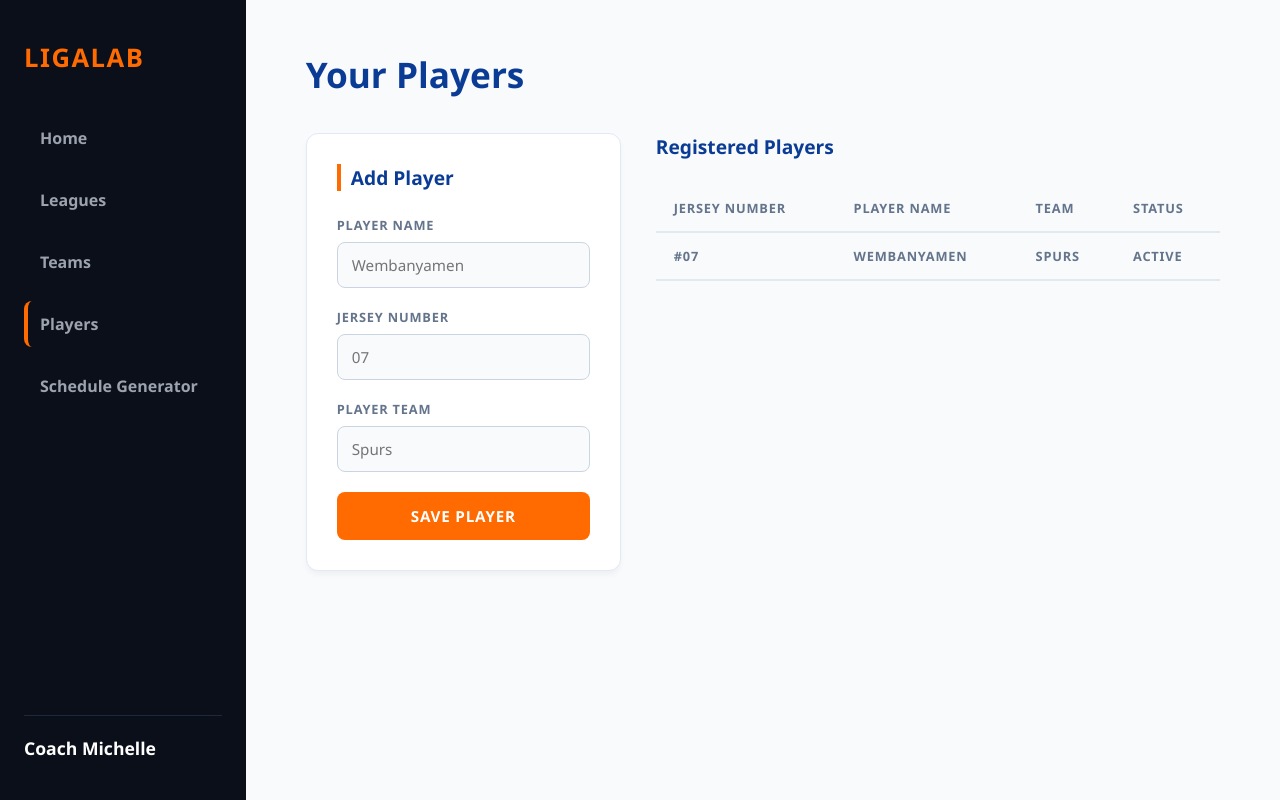
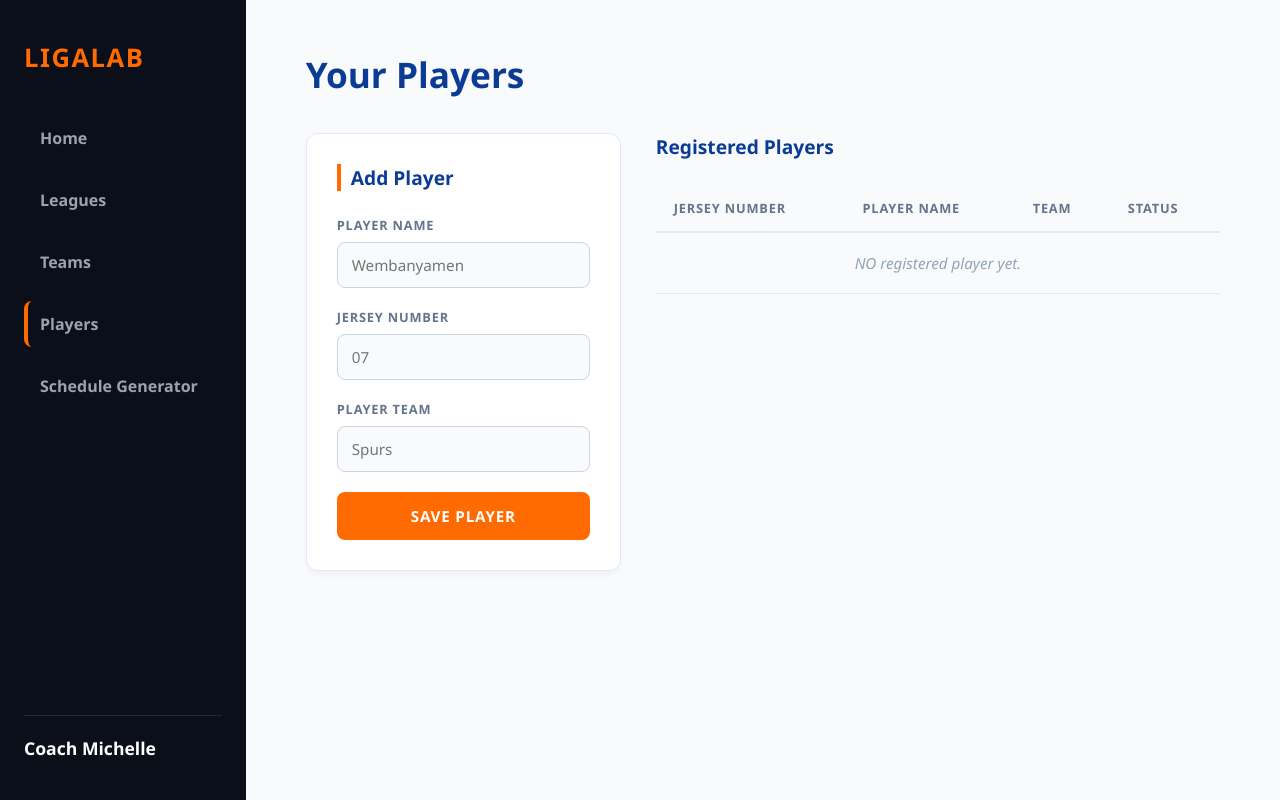
Before and after one commit to mdlcodes/LigaLab, a Flask app: page /players in a window 1280 px wide. Run offline with Flask 3, Linux system fonts and the light colour scheme; lists and menus that the app fills with data are empty.

Commit message:
Feat: Did the same thing for the player page

```diff
--- a/app.py
+++ b/app.py
@@ -93,9 +93,35 @@ def teams():
 
     return render_template('teams.html', teams=teams_database)
 
-@app.route('/players')
+
+#PLAYER
+players_database = []
+
+player_counter = 1
+
+@app.route('/players', methods=['GET', 'POST'])
 def players():
-    return render_template('players.html')
+    global player_counter
+
+    if request.method == 'POST':
+        player_name = request.form.get('ligalab-player-name')
+        player_number = request.form.get('ligalab-player-number')
+        player_team = request.form.get('ligalab-player-team')
+
+        if player_name and player_number and player_team:
+            player_counter += 1
+
+        new_player={
+            "name": player_name,
+            "number": player_number,
+            "teams": player_team,
+            "status": "Active Roster"
+        }
+
+        players_database.append(new_player)
+
+    return render_template('players.html', players=players_database)
+
 
 @app.route('/schedules')
 def schedules():
--- a/templates/players.html
+++ b/templates/players.html
@@ -15,8 +15,8 @@
                         <a href="{{ url_for('home')}}" class="menu-item">Home</a>
                         <a href="{{ url_for('leagues') }}" class="menu-item">Leagues</a>
                         <a href="{{ url_for('teams')}}" class="menu-item">Teams</a>
-                        <a href="#" class="menu-item active">Players</a>
-                        <a href="#" class="menu-item">Schedule Generator</a>
+                        <a href="{{ url_for('players')}}" class="menu-item active">Players</a>
+                        <a href="{{ url_for('schedules')}}" class="menu-item">Schedule Generator</a>
                     </nav>
 
                     <div class="sidebar-user-badge">Coach Michelle</div>
@@ -37,17 +37,17 @@
                             <form action="#" method="POST">
                                 <div class="input-group">
                                     <label for="player-name">Player Name</label>
-                                    <input type="text" id="player-name" placeholder="Wembanyamen" required>
+                                    <input type="text" id="player-name" name="ligalab-player-name" placeholder="Wembanyamen" required>
                                 </div>
 
                                 <div class="input-group">
                                     <label for="player-number">Jersey Number</label>
-                                    <input type="text" id="player-number" placeholder="07" required>
+                                    <input type="text" id="player-number" name="ligalab-player-number" placeholder="07" required>
                                 </div>
 
                                 <div class="input-group">
                                     <label for="player-team">Player Team</label>
-                                    <input type="text" placeholder="Spurs">
+                                    <input type="text" placeholder="Spurs" name="ligalab-player-team">
                                 </div>
 
                                 <button type="submit" class="btn-primary-action">Save Player</button>
@@ -69,12 +69,21 @@
                                     </tr>
                                 </thead>
                                 <tbody>
+                                    {% for player in players %}
                                     <tr>
-                                        <th><strong>#07</strong></th>
-                                        <th>Wembanyamen</th>
-                                        <th>Spurs</th>
+                                        <th><strong>{{ player.number }}</strong></th>
+                                        <th>{{ player.name }}</th>
+                                        <th>{{ player.teams }}</th>
                                         <th><span style="color: #64748B; font-weight: 600;">Active</span></th>
                                     </tr>
+                                    {% else %}
+
+                                    <tr>
+                                        <td colspan="4" style="text-align:center; color: #94A3B8; font-style: italic; padding: 20px;">
+                                            NO registered player yet.
+                                        </td>
+                                    </tr>
+                                    {% endfor %}
                                 </tbody>
                             </table>
                         </div>
```
